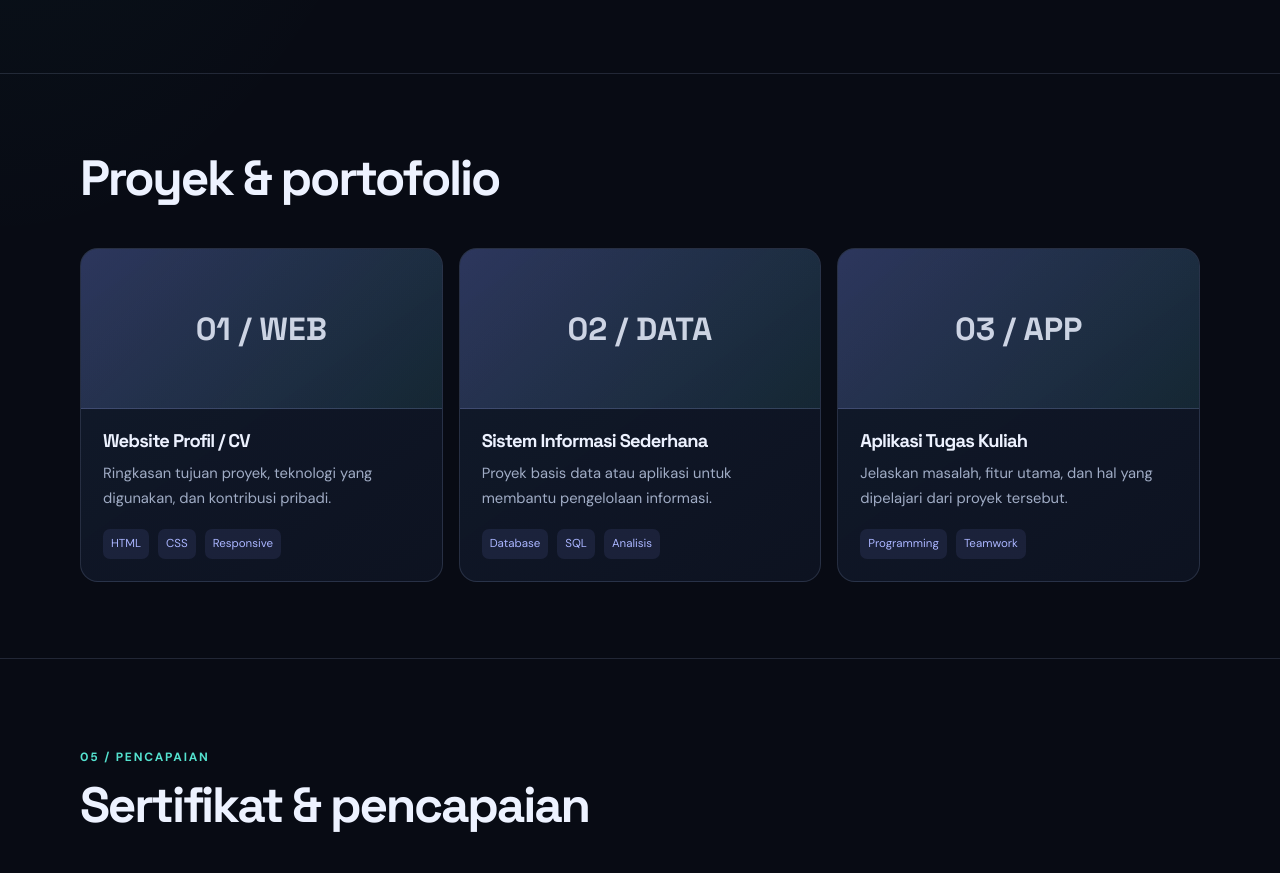
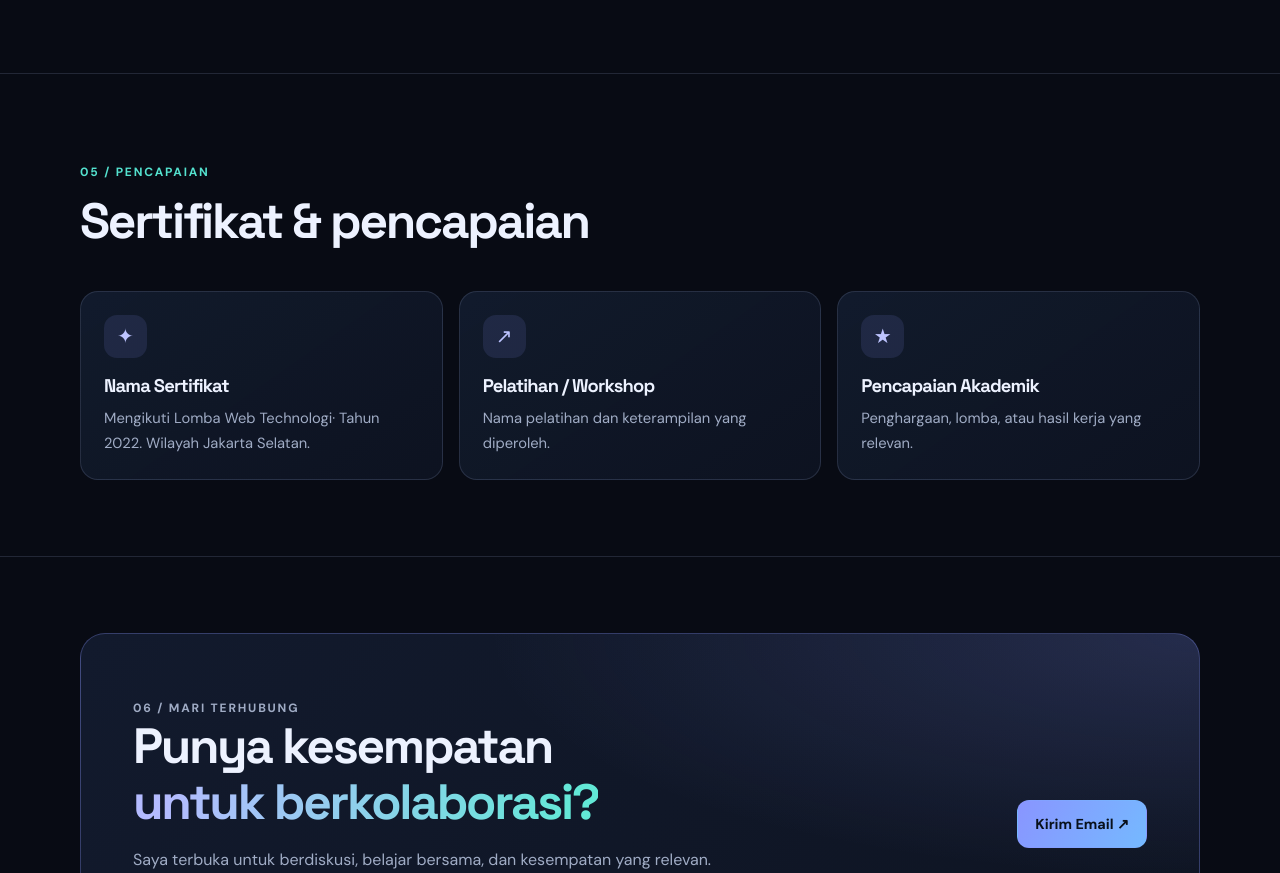
Before and after one commit to goldenbrown67/tugasvargascv.blog, a plain HTML site: page index.html in a window 1280 px wide. Shown: the part 2390-3263 px from the top of the page. Drawn offline with Linux system fonts and the light colour scheme.

Commit message:
Update index.html

```diff
--- a/index.html
+++ b/index.html
@@ -93,11 +93,6 @@
     <div class="card"><h3>Technical Skills</h3><p>Contoh keterampilan teknis — sesuaikan dengan kemampuanmu.</p><div class="skill-list"><span class="pill">HTML & CSS</span><span class="pill">PHP</span><span class="pill">SQL / Database</span><span class="pill">Microsoft Office</span><span class="pill">UI/UX Basics</span></div></div>
     <div class="card" style="margin-top:15px"><h3>Soft Skills</h3><p>Kemampuan bekerja dan berkomunikasi yang mendukung proses belajar serta kerja tim.</p><div class="skill-list"><span class="pill">Komunikasi</span><span class="pill">Kerja Tim</span><span class="pill">Problem Solving</span><span class="pill">Manajemen Waktu</span><span class="pill">Adaptif</span></div></div>
   </div></div></section>
-  <section id="projects"><div class="wrap reveal"><div class="section-head"><div><h2>Proyek & portofolio</h2></div><p class="intro"></p></div>
-    <div class="grid"><article class="card project"><div class="project-art">01 / WEB</div><div class="project-body"><h3>Website Profil / CV</h3><p>Ringkasan tujuan proyek, teknologi yang digunakan, dan kontribusi pribadi.</p><div class="tags"><span class="tag">HTML</span><span class="tag">CSS</span><span class="tag">Responsive</span></div></div></article>
-    <article class="card project"><div class="project-art">02 / DATA</div><div class="project-body"><h3>Sistem Informasi Sederhana</h3><p>Proyek basis data atau aplikasi untuk membantu pengelolaan informasi.</p><div class="tags"><span class="tag">Database</span><span class="tag">SQL</span><span class="tag">Analisis</span></div></div></article>
-    <article class="card project"><div class="project-art">03 / APP</div><div class="project-body"><h3>Aplikasi Tugas Kuliah</h3><p>Jelaskan masalah, fitur utama, dan hal yang dipelajari dari proyek tersebut.</p><div class="tags"><span class="tag">Programming</span><span class="tag">Teamwork</span></div></div></article></div>
-  </div></section>
   <section id="certificates"><div class="wrap reveal"><div class="section-head"><div><p class="kicker">05 / Pencapaian</p><h2>Sertifikat & pencapaian</h2></div><p class="intro"></p></div>
     <div class="grid"><article class="card"><div class="icon">✦</div><h3>Nama Sertifikat</h3><p>Mengikuti Lomba Web Technologi· Tahun 2022. Wilayah Jakarta Selatan.</p></article><article class="card"><div class="icon">↗</div><h3>Pelatihan / Workshop</h3><p>Nama pelatihan dan keterampilan yang diperoleh.</p></article><article class="card"><div class="icon">★</div><h3>Pencapaian Akademik</h3><p>Penghargaan, lomba, atau hasil kerja yang relevan.</p></article></div>
   </div></section>
```
